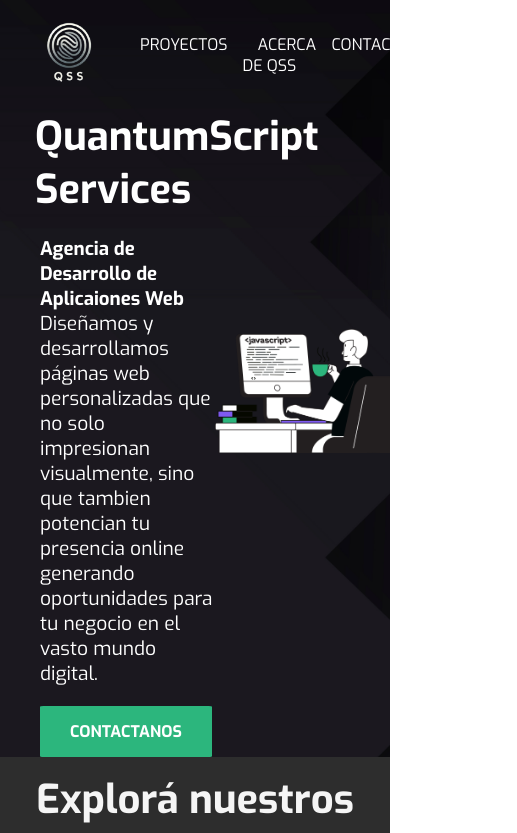
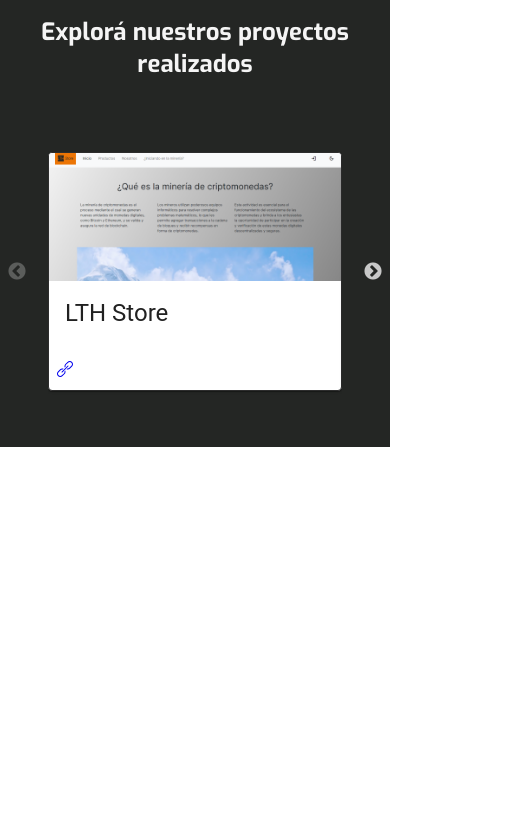
Before and after one commit to quantum-script-team/QSS-portfolio, a React (Vite) app in the folder frontend/: page / in a window 390 px wide. Shown: the top 833 px of the page, 517 px wide, since content can reach past the window. Built offline with nearby package versions, Linux system fonts and the light colour scheme.

Commit message:
Diseño responsive de página de proyectos finalizado

```diff
--- a/frontend/src/App.jsx
+++ b/frontend/src/App.jsx
@@ -1,9 +1,9 @@
 import './App.css'
 // import SwipeToSlide from "./carrusel/slider"
+// import "./carrusel/slider.css"
 import "slick-carousel/slick/slick.css";
 import "slick-carousel/slick/slick-theme.css"
-// import "./carrusel/slider.css"
-import Header from './components/Header/Header'
+// import Header from './components/Header/Header'
 import Projects from './pages/Projects'
 
 function App() {
@@ -13,7 +13,7 @@
       {/* <div style={{ padding: "2.5em" }} className='padding'>
         < SwipeToSlide />
       </div> */}
-      <Header/>
+      {/* <Header/> */}
       <Projects></Projects>
     </>
   )
--- a/frontend/src/components/projects/Project.jsx
+++ b/frontend/src/components/projects/Project.jsx
@@ -3,24 +3,30 @@
 
 import Card from '@mui/material/Card';
 import CardActions from '@mui/material/CardActions';
+import CardContent from '@mui/material/CardContent';
 import CardMedia from '@mui/material/CardMedia';
-
-import { SlLink } from "react-icons/sl";
-import { Link } from "@mui/material";
+import Typography from '@mui/material/Typography';
+import ProjectLinkBtn from "./ProjectLinkBtn";
 
 
 const Project = ({ projectData }) => {
+
+
+
   return (
-    <Card sx={{ maxWidth: 256 }} className="project__card">
+    <Card sx={{ maxWidth: 320 }} className="project__card">
       <CardMedia
         sx={{ height: 128 }}
         image={`img/projects/${projectData.image}`}
         title={projectData.name}
       />
-      <CardActions>
-        <Link href={projectData.link} fontSize={'large'} underline="none" target="_blank" rel="noreferrer">
-          <SlLink />
-        </Link>
+      <CardContent>
+        <Typography gutterBottom variant="h5" component="div">
+          {projectData.name}
+        </Typography>
+      </CardContent>
+      <CardActions className="project__actions">
+        <ProjectLinkBtn projectData={projectData}></ProjectLinkBtn>
       </CardActions>
     </Card>
   );
--- a/frontend/src/components/projects/ProjectLinkBtn.jsx
+++ b/frontend/src/components/projects/ProjectLinkBtn.jsx
@@ -1,9 +1,10 @@
-import '../../styles/projects/projectModal.css'
 import { SlLink } from "react-icons/sl";
 
-const ProjectLinkBtn = () => {
+const ProjectLinkBtn = ({projectData}) => {
   return (
-    <SlLink className="project__link" />
+    <a className="project__link" href={projectData.link} target="_blank" rel="noreferrer">
+      <SlLink />
+    </a>
   )
 }
 
--- a/frontend/src/components/projects/ProjectsSlider.jsx
+++ b/frontend/src/components/projects/ProjectsSlider.jsx
@@ -10,10 +10,8 @@
 function ProjectsSlider() {
   const settings = {
     className: "slider__",
-    /* centerMode: true,
-    centerPadding: "32px", */
     dots: true,
-    draggable: false,
+    draggable: true,
     rows: 2,
     infinite: true,
     slidesToShow: 3,
@@ -21,27 +19,53 @@
     slidesPerRow: 1,
     responsive: [
       {
+        breakpoint: 1176,
+        settings: {
+          slidesToShow: 3,
+          slidesToScroll: 2,
+          rows: 2,
+          infinite: true,
+          dots: true
+        }
+      },
+      {
         breakpoint: 1024,
         settings: {
-          slidesToShow: 3,
-          slidesToScroll: 3,
+          slidesToShow: 2,
+          slidesToScroll: 2,
+          rows: 2,
           infinite: true,
+          dots: false
+        }
+      },
+      {
+        breakpoint: 720,
+        settings: {
+          slidesToShow: 2,
+          slidesToScroll: 1,
+          rows: 2,
+          infinite: false,
           dots: true
         }
       },
       {
         breakpoint: 570,
         settings: {
-          slidesToShow: 2,
-          slidesToScroll: 2,
-          initialSlide: 2
+          slidesToShow: 1,
+          slidesToScroll: 1,
+          rows: 1,
+          infinite: false,
+          dots: false
         }
       },
       {
         breakpoint: 480,
         settings: {
           slidesToShow: 1,
-          slidesToScroll: 1
+          slidesToScroll: 1,
+          rows: 1,
+          infinite: false,
+          dots: false
         }
       }
     ]
--- a/frontend/src/data/projects.json
+++ b/frontend/src/data/projects.json
@@ -51,10 +51,10 @@
         },
         {
           "id": 8,
-          "name": "Palette generator app",
-          "image": "../../../public/img/projects/palette-generator-app.png",
+          "name": "LadyFitLovers",
+          "image": "lady-fit-lovers.png",
           "description": "",
-          "link": "https://palettesgenerator.netlify.app/"
+          "link": "https://pf-front-five.vercel.app/"
         },
         {
           "id": 9,
--- a/frontend/src/styles/projects/projectCard.css
+++ b/frontend/src/styles/projects/projectCard.css
@@ -3,14 +3,23 @@
 }
 
 .project__card{
-    margin: 1rem 0;
-
-    background-color: #444;
-    /* border: 1px solid transparent; */
-    /* min-width: 320px;
-    max-height: 320px; */
+    margin: .5rem 0;
+    border-radius: 1rem;
+    border: 1px solid #2d2d2d;
 }
 /* .project__card img{
     width: 100%;
     height: 100%;
 } */
+
+/* .project__card .project__actions{
+    display: flex;
+    flex-direction: row;
+    align-items: center;
+    justify-content: flex-start;
+} */
+
+/* .project__link{
+    margin: 0;
+    padding: 0 1rem ;
+} */
--- a/frontend/src/styles/projects/projects.css
+++ b/frontend/src/styles/projects/projects.css
@@ -1,12 +1,12 @@
 #projects_section{
-    background-color: #2D2D2D;
+    background-color: #242624;
     min-height: 100vh;
 }
 
 #projects__section h1{
-    background-color: #2D2D2D;
+    background-color: #242624;
     color: #F5F5F5;
     text-align: center;
     margin: 0;
-    padding: 1rem 0;
+    padding: 1rem;
 }
--- a/frontend/src/styles/projects/projectsSlider.css
+++ b/frontend/src/styles/projects/projectsSlider.css
@@ -3,32 +3,29 @@
 #slider__container{
     margin: 0;
     padding: 2rem;
-    background-color: #2D2D2D;
+    background-color: #242624;
 }
 
 .slider__{
-    background-color: #2D2D2D;
+    background-color: #242624;
     margin: 0;
     padding: 1rem;
+    display: flex;
+    flex-direction: row;
+    align-items: stretch;
+    justify-content: space-evenly;
 }
 
 #slider__container .slick-list{
     width: 100%;
 }
 
-/* #slider__container .slick-list .slick-track{
-    gap: 1rem;
-    margin: 0;
-    padding: 0;
-} */
-
-/* #slider__container .slick-slide{
+.slider__ .slick-slide div{
     display: flex;
-    flex-direction: row;
-    align-items: center;
-    justify-content: space-evenly;
-    flex-wrap: wrap;
-} */
+    flex-direction: column;
+    align-items: stretch;
+    justify-content: space-between;
+}
 
 .slider__ .slick-dots{
     padding-bottom: 1rem;
```
Also changed, not shown: frontend/public/img/projects/lady-fit-lovers.png (added).
